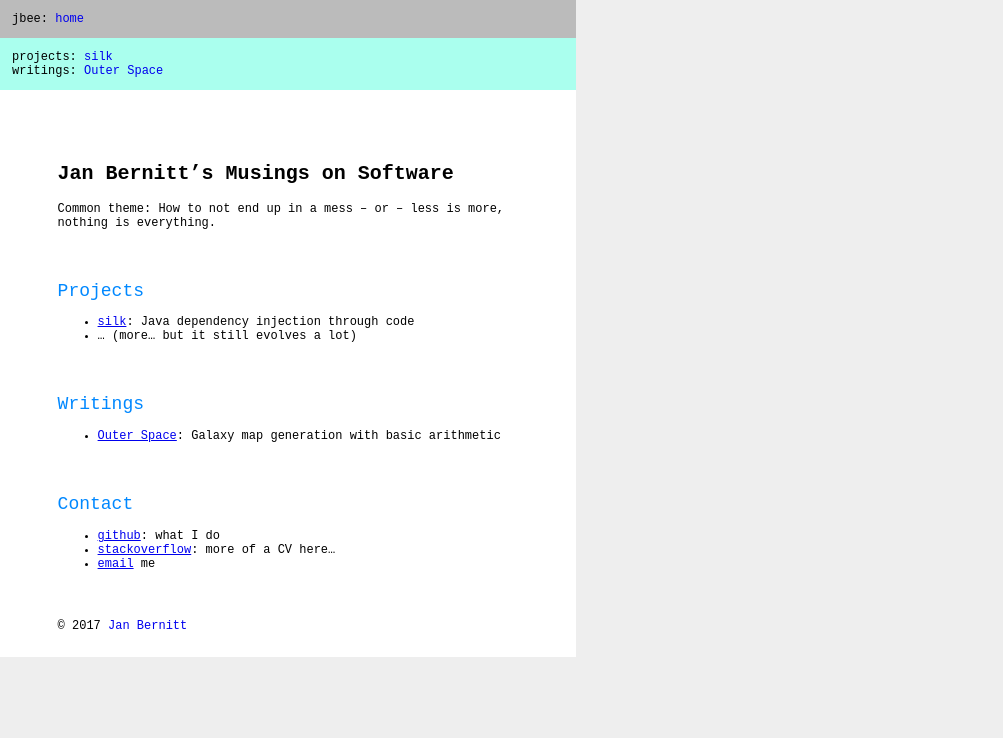
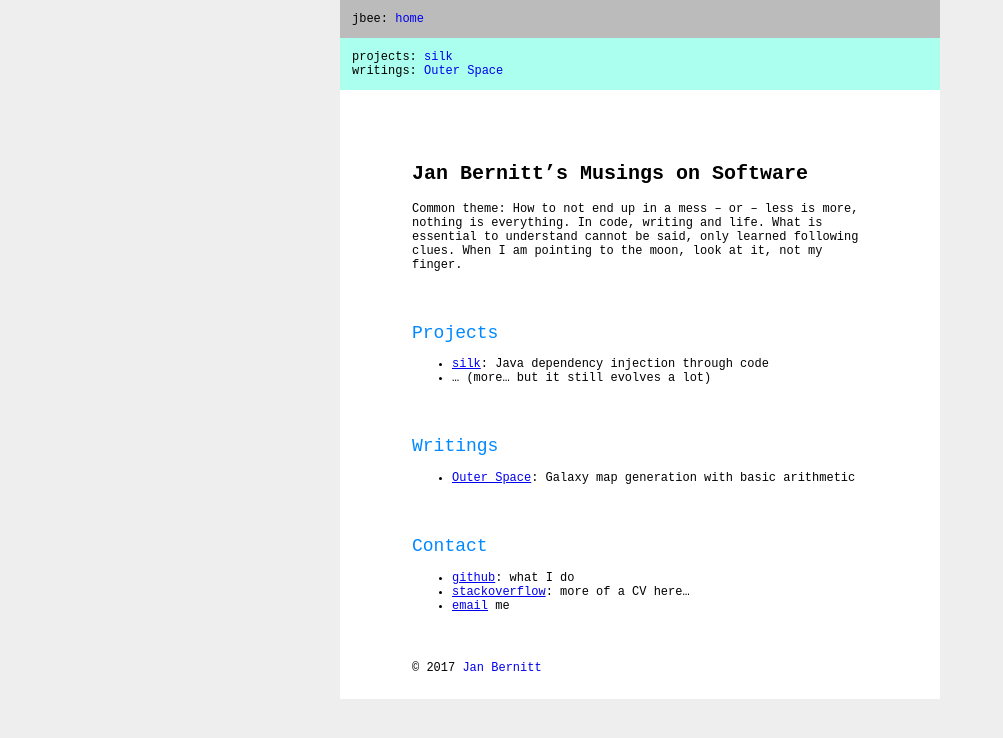
Before and after one commit to jbee/jbee.github.io, a Jekyll site: the page built from index.md, in a window 1280 px wide. Shown: the top 738 px of the page, without its empty margins (0-1003 px from the left). Built offline with Jekyll 4.4.1, drawn with Linux system fonts in a browser that asks for light colours; some web fonts are replaced.

Commit message:
intro text

```diff
--- a/_layouts/default.html
+++ b/_layouts/default.html
@@ -11,15 +11,15 @@ html { background-color: #eee; }
 body, pre, code { font-family: 'Oxygen Mono', monospace; }
 body {
 	background-color: white;
-	max-width: 48em;
+	max-width: 50em;
 	padding: 0;
 	font-size: 12px;
-	margin: 0 auto 0 0;
+	margin: 0 auto;
 }
-footer { padding: 2em 10%; }
+footer { padding: 2em 12%; }
 footer a:visited, header a:visited { color: blue; }
 footer a, header a { text-decoration: none; }
-section { padding: 1em 10%; }
+section { padding: 1em 12%; }
 nav { background-color: #bbb; padding: 1em; }
 nav + nav { background-color: #AAFFEE; }
 b, strong { color: #00CC55; font-weight: normal; }
--- a/index.md
+++ b/index.md
@@ -5,7 +5,9 @@ title: "Jan Bernitt"
 
 # Jan Bernitt's Musings on Software
 
-Common theme: How to not end up in a mess -- or -- less is more, nothing is everything.
+Common theme: How to not end up in a mess -- or -- less is more, nothing is everything. In code, writing and life.
+What is essential to understand cannot be said, only learned following clues. When I am pointing to the moon, look at it, not my finger.
+
 
 ## Projects
 
```
